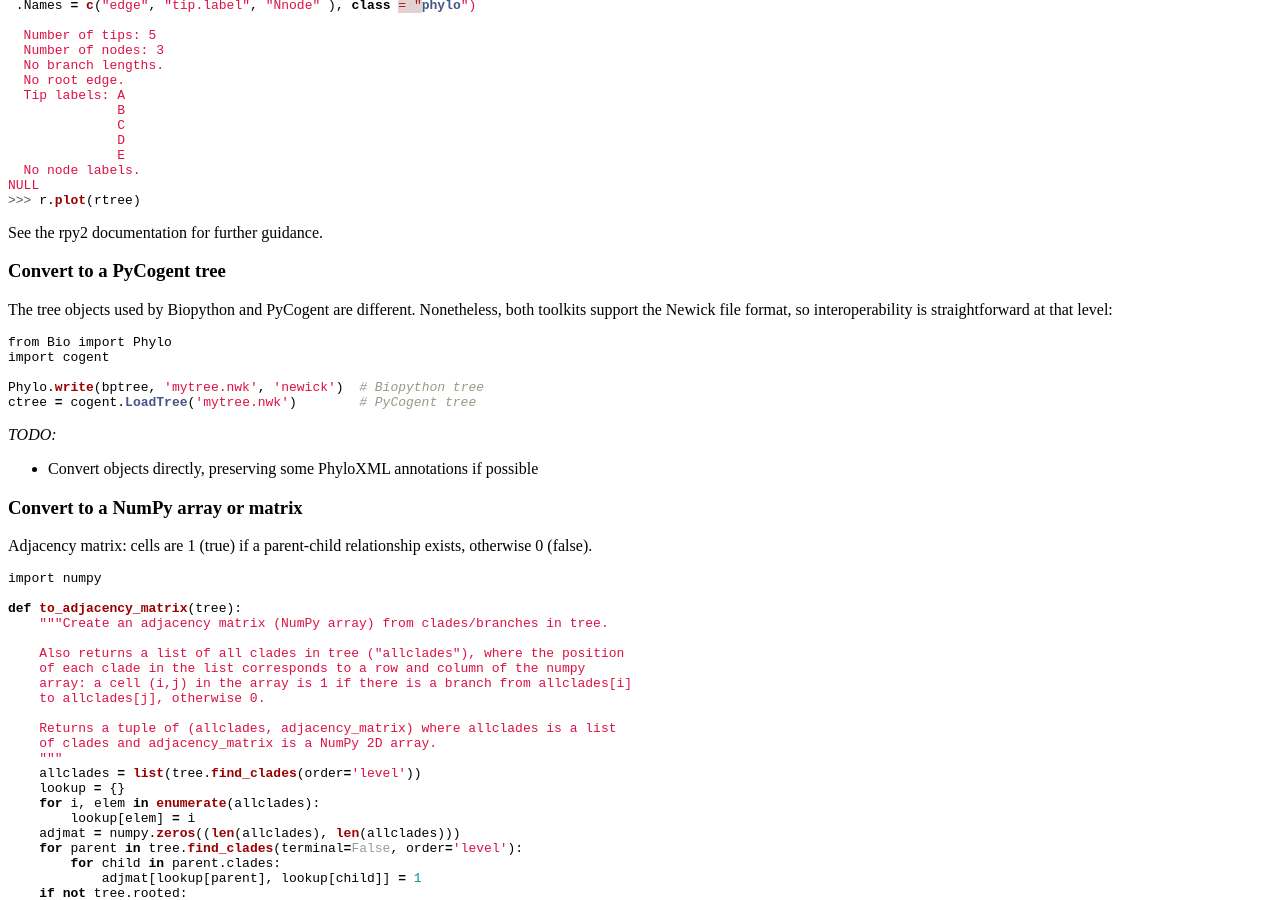
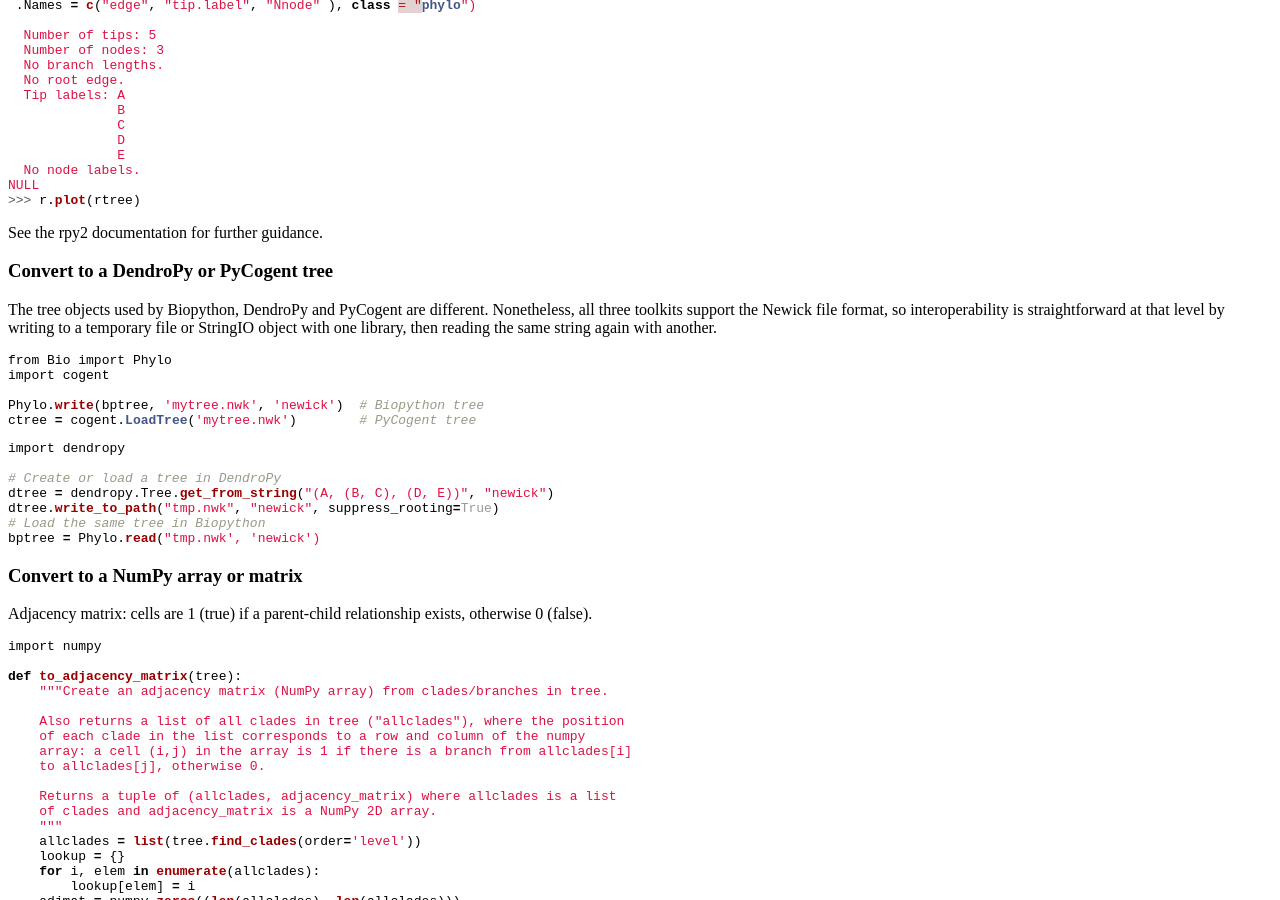
Before and after one commit to biopython/biopython.github.io, a Jekyll site: the page built from wiki/Phylo_cookbook.md, in a window 1280 px wide and 900 px high, scrolled down 3262 px. Built offline with Jekyll 4.4.1, drawn with Linux system fonts in a browser that asks for light colours.

Commit message:
/* Convert to a PyCogent tree */ Added DendroPy example

````diff
--- a/wiki/Phylo_cookbook.md
+++ b/wiki/Phylo_cookbook.md
@@ -269,11 +269,13 @@ NULL
 
 See the rpy2 documentation for further guidance.
 
-### Convert to a PyCogent tree
+### Convert to a DendroPy or PyCogent tree
 
-The tree objects used by Biopython and PyCogent are different.
-Nonetheless, both toolkits support the Newick file format, so
-interoperability is straightforward at that level:
+The tree objects used by Biopython, DendroPy and PyCogent are different.
+Nonetheless, all three toolkits support the Newick file format, so
+interoperability is straightforward at that level by writing to a
+temporary file or StringIO object with one library, then reading the
+same string again with another.
 
 ``` python
 from Bio import Phylo
@@ -283,10 +285,15 @@ Phylo.write(bptree, 'mytree.nwk', 'newick')  # Biopython tree
 ctree = cogent.LoadTree('mytree.nwk')        # PyCogent tree
 ```
 
-*TODO:*
+``` python
+import dendropy
 
--   Convert objects directly, preserving some PhyloXML annotations if
-    possible
+# Create or load a tree in DendroPy
+dtree = dendropy.Tree.get_from_string("(A, (B, C), (D, E))", "newick")
+dtree.write_to_path("tmp.nwk", "newick", suppress_rooting=True)
+# Load the same tree in Biopython
+bptree = Phylo.read("tmp.nwk', 'newick')
+```
 
 ### Convert to a NumPy array or matrix
 
````
Also changed, not shown: 1 other file.
